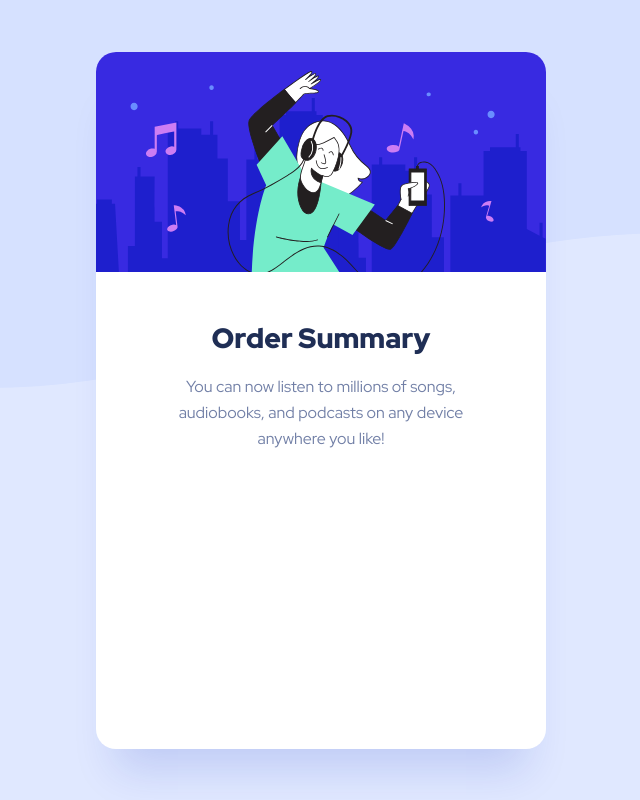
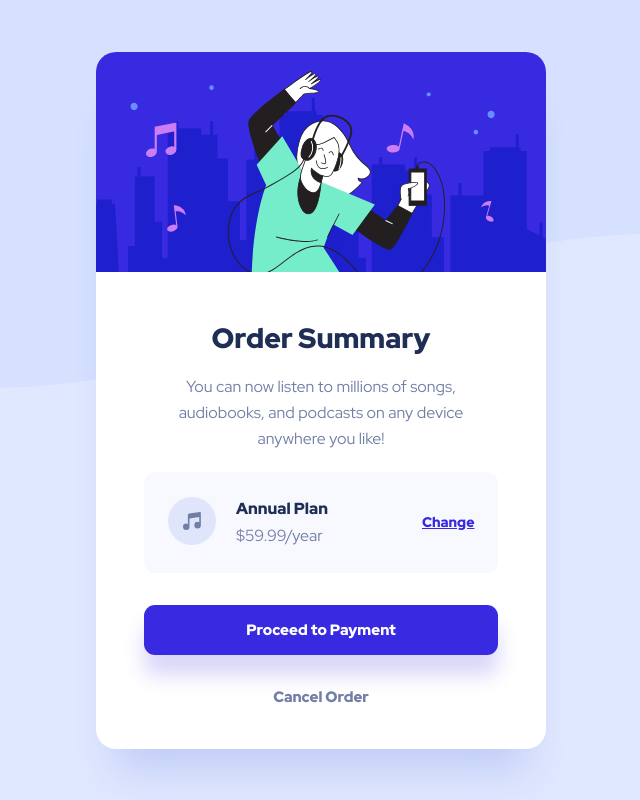
Before and after one commit to Gvanttsa/order-summary-component, a plain HTML site: page index.html in a window 1280 px wide. Shown: the whole page, without its empty margins (319-959 px from the left). Drawn offline with Linux system fonts and the light colour scheme.

Commit message:
add html/css for desktop + hover

```diff
--- a/css/style.css
+++ b/css/style.css
@@ -49,3 +49,89 @@
     line-height: 26px;
     color: #717FA6;
 }
+.music-box {
+    max-width: 354px;
+    width: 100%;
+    margin: 0 auto;
+    background-color: #F7F9FF;
+    border-radius: 11px;
+    padding: 25px 24px;
+    display: flex;
+    align-items: center;
+    margin-bottom: 32px;
+}
+.music-icon {
+    margin-right: 20px;
+}
+.plan-title {
+    font-family: 'Red Hat Display';
+    font-style: normal;
+    font-weight: 900;
+    font-size: 16px;
+    line-height: 21px;
+    color: #1F2E55;
+    margin-bottom: 6px;
+    width: 117.19px;
+}
+.price {
+    font-family: 'Red Hat Display';
+    font-style: normal;
+    font-weight: 500;
+    font-size: 16px;
+    line-height: 21px;
+    color: #717FA6;
+}
+.change {
+    font-family: 'Red Hat Display';
+    font-style: normal;
+    font-weight: 700;
+    font-size: 14px;
+    line-height: 19px;
+    color: #382AE1;
+    margin-left: 68.81px;
+    text-decoration-line: underline;
+}
+.payment {
+    width: 354px;
+    height: 50px;
+    margin: 0 auto;
+    background: #382AE1;
+    box-shadow: 0px 20px 20px rgba(56, 42, 225, 0.190291);
+    border-radius: 11px;
+    display: flex;
+    justify-content: center;
+    align-items: center;
+    margin-bottom: 32px;
+}
+.payment-text {
+    font-family: 'Red Hat Display';
+    font-style: normal;
+    font-weight: 900;
+    font-size: 15px;
+    line-height: 20px;
+    color: #FFFFFF;
+}
+.cancel-text {
+    font-family: 'Red Hat Display';
+    font-style: normal;
+    font-weight: 900;
+    font-size: 15px;
+    line-height: 20px;
+    color: #717FA6;
+    text-align: center;
+}
+
+/* hover effects */
+.change:hover {
+    cursor: pointer;
+    text-decoration-line: none;
+    color: #766CF1;
+}
+.payment:hover {
+    background-color: #766CF1;
+    cursor: pointer;
+}
+.cancel-text:hover{
+    cursor: pointer;
+    color:  #1F2E55;
+}
--- a/index.html
+++ b/index.html
@@ -23,6 +23,20 @@
             <h2 class="title">Order Summary</h2>
             <p class="text">You can now listen to millions of songs, audiobooks, and podcasts on any device anywhere you like!</p>
         </div>
+        <div class="music-box">
+            <div>
+                <img class="music-icon" src="images/icon-music.svg" alt="music-icon">
+            </div>
+            <div class="title-price">
+                <h3 class="plan-title">Annual Plan</h3>
+                <p class="price">$59.99/year</p>
+            </div>
+            <p class="change">Change</p>
+        </div>
+        <div class="payment">
+            <p class="payment-text">Proceed to Payment</p>
+        </div>
+        <p class="cancel-text">Cancel Order</p>
     </div>
 
 
```
